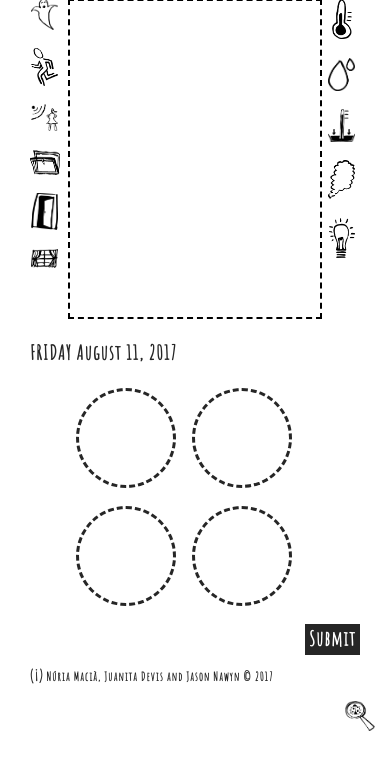
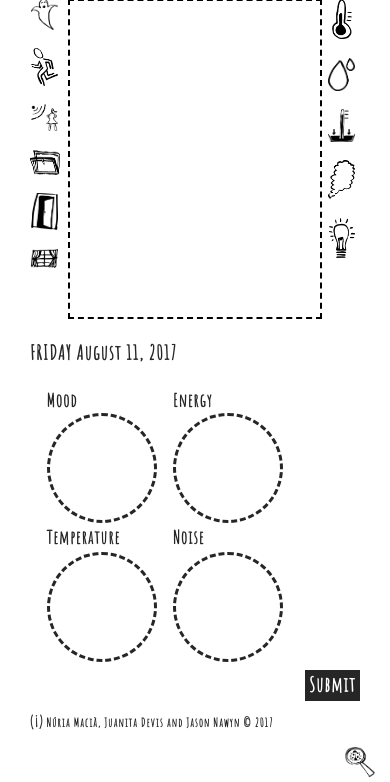
Before and after one commit to nmacia/Electronautes, a PHP site: page /relate.php in a window 390 px wide. Shown: the part 286-1068 px from the top of the page. Before the commit the page ends 1017 px from the top, so only its background shows below. Run offline with PHP 8.4, Linux system fonts and the light colour scheme; some libraries are stand-ins or nearby versions.

Commit message:
Added #16 graphics css for groups: rows, titles responsiveness

```diff
--- a/relate.php
+++ b/relate.php
@@ -29,7 +29,7 @@
                                       <figcaption>Happy</figcaption>
                               </figure>
                         </label>
-                        </div>
+                      </div>
                       <!--Energy-->
                        <div class="r-buttonsurvey-mood">
                        <label>
@@ -59,9 +59,7 @@
                         </div>
 
 
-
-                    </div>
-
+                  </div>
                     <div class="r-sensorsbox-and-dragbox">
 
                         <!-- Left side sensors -->
@@ -200,13 +198,27 @@
                   <div class="boxbuttonssurvey">
                     <div class="c-group-box">
                       <!--Mood, ENERGY, Temperature, Noise -->
-                    <div class="circle-group">
+
+                    <div class="c-group-road">
+                      <div class="emotion-c-group">
+                      <p class="emotion-title">Mood<span id="current-mood"></span></p>
+                      <div class="circle-group"></div>
+                      </div>
+                      <div class="emotion-c-group">
+                      <p class="emotion-title">Energy<span id="current-energy"></span></p>
+                      <div class="circle-group"></div>
+                      </div>
                     </div>
-                    <div class="circle-group">
-                    </div>
-                    <div class="circle-group">
-                    </div>
-                    <div class="circle-group">
+
+                    <div class="c-group-road">
+                      <div class="emotion-c-group">
+                      <p class="emotion-title">Temperature<span id="error-temperature"></span></p>
+                      <div class="circle-group"></div>
+                      </div>
+                      <div class="emotion-c-group">
+                      <p class="emotion-title">Noise<span id="error-noise"></span></p>
+                      <div class="circle-group"></div>
+                      </div>
                     </div>
                       </div>
                     <input type="submit" class="btn pull-right" name="submit" value="Submit" onclick="return getForm()" />
--- a/style/style.css
+++ b/style/style.css
@@ -632,16 +632,28 @@
 .circle-group {
   border-radius: 100%;
   border-style: dashed;
-  width: 100px;
-  height: 100px;
-  margin-left: 5%;
-  margin-bottom: 5%;
-  display: inline-flex;
+  width: 110px;
+  height: 110px;
+  padding: 10px;
+
 }
 
 .c-group-box {
   width: 100%;
+  margin-bottom: 2.5%;
 }
+
+.emotion-c-group {
+  margin-left: 5%;
+  display: block;
+
+}
+
+.c-group-road {
+  display: inline-flex;
+    width: 100%;
+}
+
 
 
 /*
@@ -737,6 +749,20 @@
 
 #temp4-value {
 	font-family: "Amatic SC", sans-serif;
+}
+
+.informationsource {
+    font-weight: 800;
+    font-size: 15px;
+}
+
+
+
+.box-cont-footer {
+  padding-right: 15px;
+    padding-left: 15px;
+    margin-right: auto;
+    margin-left: auto;
 }
 
 /*
@@ -991,32 +1017,5 @@
     max-width: 30px;
   }
 
-  .c-group-box {
-    width: 80%;
-    margin-left: auto;
-    margin-right: auto;
-}
 
-}
-
-
-
-.informationsource {
-    font-weight: 800;
-    font-size: 15px;
-}
-
-
-
-
-
-
-
-
-
-.box-cont-footer {
-  padding-right: 15px;
-    padding-left: 15px;
-    margin-right: auto;
-    margin-left: auto;
-}
+} /* End responsiveness*/
```
